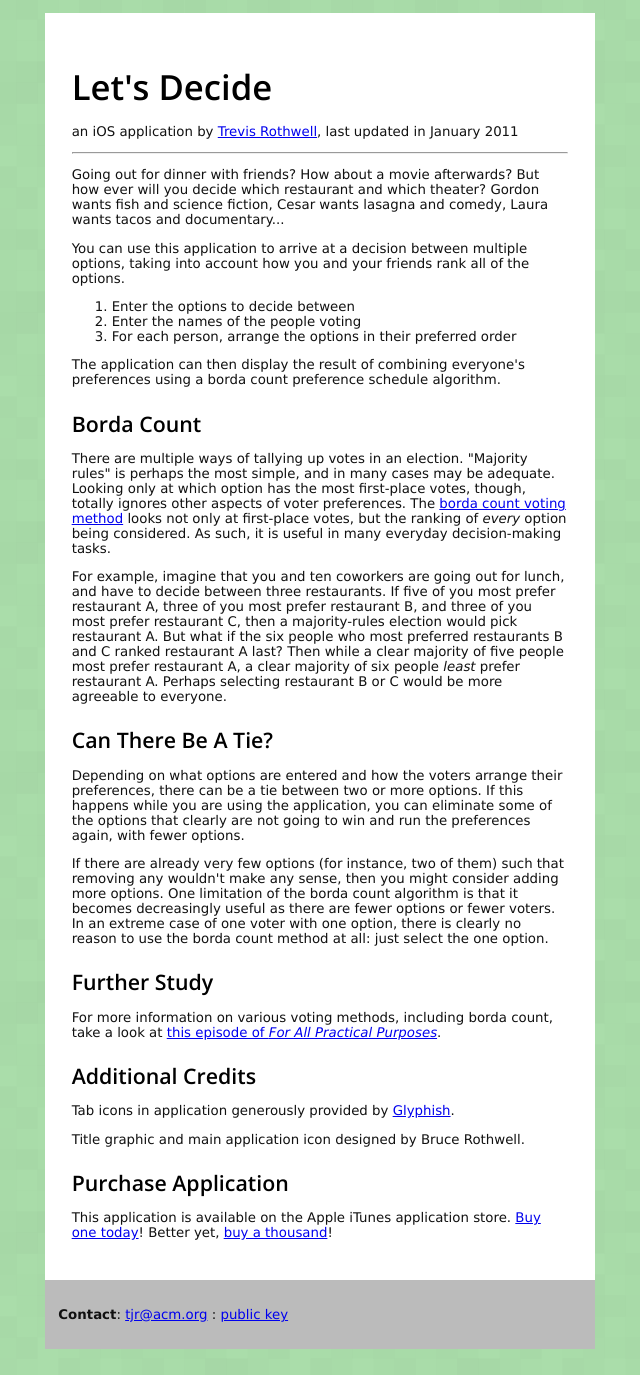
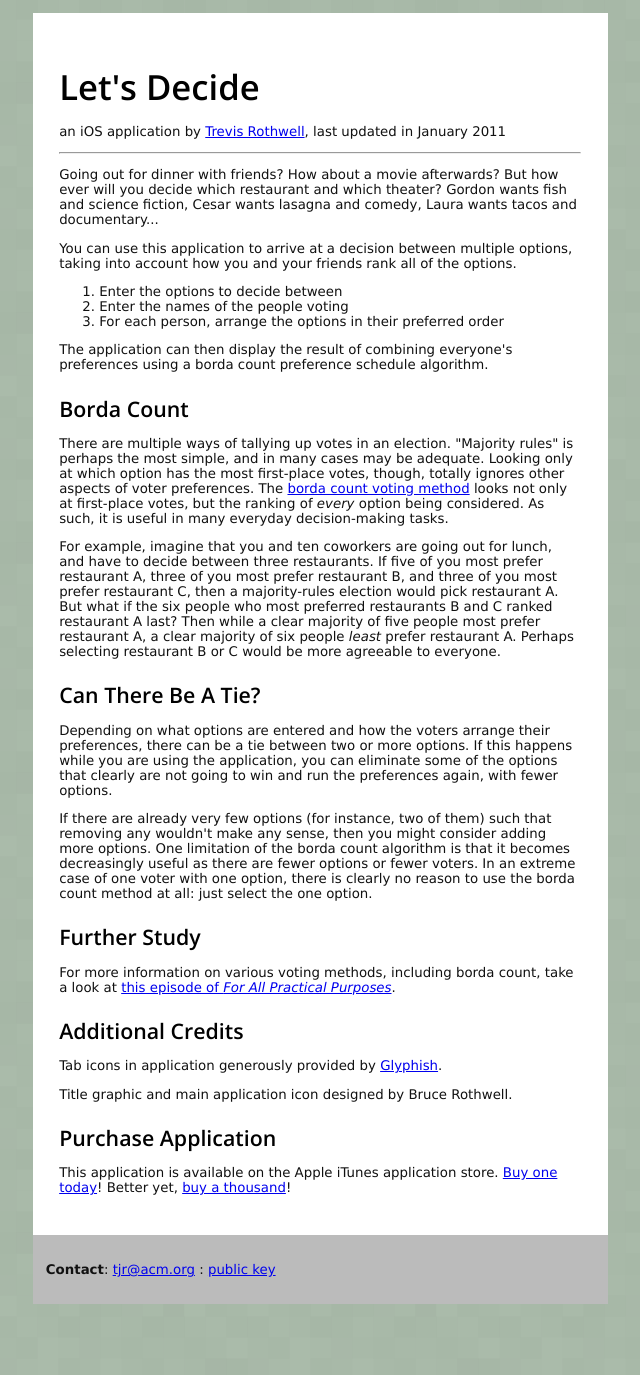
Before and after one commit to tjr/tjr.github.com, a Jekyll site: the page software/lets-decide.html, which Jekyll copies as it is, in a window 1280 px wide. Shown: the whole page, without its empty margins (320-960 px from the left). Built offline with Jekyll 4.4.1, drawn with Linux system fonts in a browser that asks for light colours; after the commit the page ends 1330 px from its top, so only the background shows below that.

Commit message:
updated css

```diff
--- a/css/ios.css
+++ b/css/ios.css
@@ -7,13 +7,13 @@ body {
     margin-top: 1em;
     margin-bottom: 2em;
     text-align: center;
-    background-color: #ADA;
+    background-color: #ABA;
     background-image: url("/images/square_bg.png");
 }
 
 #content {
     background-color: #FFF;
-    width: 550px;
+    width: 575px;
     margin: 0px auto;
     text-align: left;
     padding: 0px;
```
